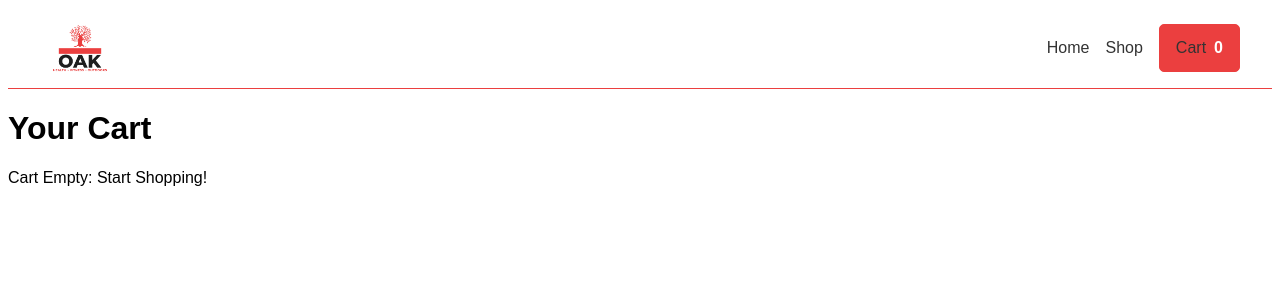
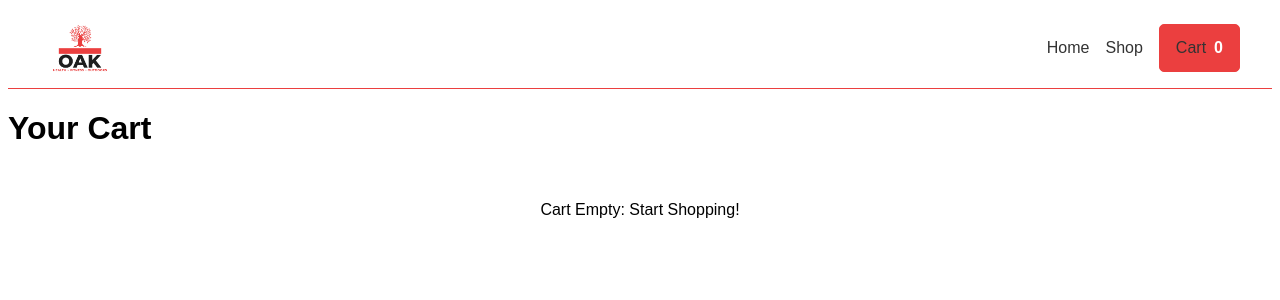
Before and after one commit to jose-g315/shopping-cart, a React (Vite) app: page /cart in a window 1280 px wide. Shown: the top 300 px of the page. Built offline with nearby package versions, Linux system fonts and the light colour scheme.

Commit message:
Add styling to CartCard and Cart components; implement CSS modules for layout and controls

```diff
--- a/src/components/CartCard/CartCard.jsx
+++ b/src/components/CartCard/CartCard.jsx
@@ -1,5 +1,6 @@
 import { useContext } from 'react';
 import { CartContext } from '../../CartProvider';
+import styles from './CartCard.module.css';
 
 export default function CartCard({ id, title, price, url, quantity }) {
   const cartState = useContext(CartContext);
@@ -27,11 +28,11 @@ export default function CartCard({ id, title, price, url, quantity }) {
     cartState.removeFromCart(id);
   }
   return (
-    <div>
-      <p>{id}</p>
+    <div className={styles.cartCard}>
       <p>{title}</p>
       <img src={url} alt={title} />
       <p>${price.toFixed(2)}</p>
+      <div className={styles.quantityControls}>
         <button type='button' onClick={decrement}>
           -
         </button>
@@ -41,6 +42,7 @@ export default function CartCard({ id, title, price, url, quantity }) {
         <button type='button' onClick={increment}>
           +
         </button>
+      </div>
       <p>Total Price: ${(price * quantity).toFixed(2)}</p>
       <button type='button' onClick={remove}>
         Remove Item
--- a/src/components/CartCard/CartCard.module.css
+++ b/src/components/CartCard/CartCard.module.css
@@ -0,0 +1,22 @@
+.cartCard {
+  display: flex;
+  flex-direction: column;
+  align-items: center;
+  justify-content: space-evenly;
+  height: 100%;
+  width: 600px;
+  border: 1px solid var(--main-color);
+  border-radius: 8px;
+  padding: 16px;
+}
+.cartCard img {
+  width: 50px;
+  height: auto;
+  margin-bottom: 8px;
+}
+.quantityControls {
+  display: flex;
+  align-items: center;
+  justify-content: center;
+  gap: 1rem;
+}
--- a/src/pages/cart/Cart.jsx
+++ b/src/pages/cart/Cart.jsx
@@ -1,6 +1,7 @@
 import { CartContext } from '../../CartProvider.jsx';
 import CartCard from '../../components/CartCard/CartCard';
 import { useContext } from 'react';
+import styles from './Cart.module.css';
 
 export default function Cart() {
   const cartState = useContext(CartContext);
@@ -12,9 +13,9 @@ export default function Cart() {
   );
 
   return (
-    <div>
+    <div className={styles.cart}>
       <h1>Your Cart</h1>
-      <div className='cart'>
+      <div className={styles.cartCardContainer}>
         {cart.length === 0 ? (
           <p>Cart Empty: Start Shopping!</p>
         ) : (
@@ -34,7 +35,8 @@ export default function Cart() {
       </div>
       <div>
         {cart.length !== 0 ? (
-          <>
+          <div class={styles.orderDetails}>
+            <hr />
             <h2>Order Details</h2>
             <p>
               Total Items:<span>{totalItems}</span>
@@ -42,7 +44,7 @@ export default function Cart() {
             <p>
               Total Amount:<span>${totalAmount.toFixed(2)}</span>
             </p>
-          </>
+          </div>
         ) : null}
       </div>
     </div>
--- a/src/pages/cart/Cart.module.css
+++ b/src/pages/cart/Cart.module.css
@@ -0,0 +1,19 @@
+.cartCardContainer {
+  display: flex;
+  flex-direction: column;
+  gap: 1rem;
+  justify-content: flex-start;
+  align-items: center;
+  overflow-y: scroll;
+  scrollbar-color: var(--main-color) var(--background-color);
+  max-height: 900px;
+  padding: 1rem;
+}
+.orderDetails span {
+  font-weight: bold;
+  font-size: 1.3rem;
+}
+hr {
+  border: 1px solid var(--main-color);
+  margin-bottom: 1rem;
+}
```
Lines whose indentation alone changed are shown as unchanged.
